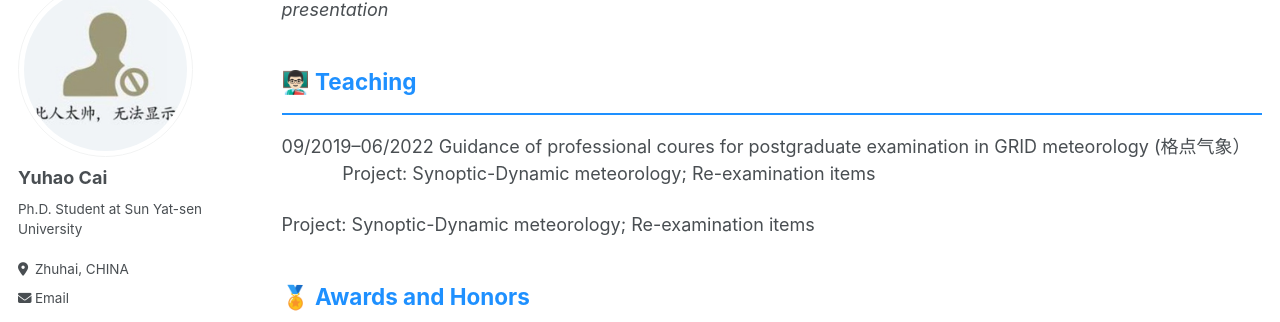
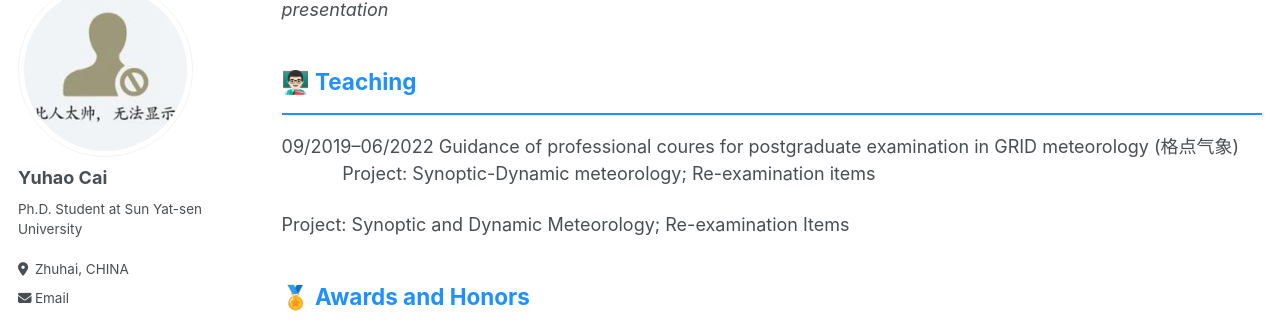
Before and after one commit to caiyh63/caiyh63.github.io, a Jekyll site: the page built from _pages/cv.md, in a window 1280 px wide and 900 px high, scrolled down 1357 px. Shown: the part 124-446 px from the top of the window. Built offline with Jekyll 4.4.1, drawn with Linux system fonts in a browser that asks for light colours; some web fonts are replaced; some of the changed text lies outside the part shown.

Commit message:
Update cv.md

```diff
--- a/_pages/cv.md
+++ b/_pages/cv.md
@@ -56,10 +56,10 @@ Thermal effect of Tibetan Plateau (snow, surface temperature) on East Asian clim
 ##  👨🏻‍🏫 <span style="color:#1E90FF">Teaching</span>
 <hr style="border: none; background-color: #1E90FF; height: 2px;"/>
 
-09/2019–06/2022 Guidance of  professional coures for postgraduate examination in GRID meteorology (格点气象）<br>
+09/2019–06/2022 Guidance of  professional coures for postgraduate examination in GRID meteorology (格点气象)<br>
 &nbsp;&nbsp;&nbsp;&nbsp;&nbsp;&nbsp;&nbsp;&nbsp;&nbsp;&nbsp;&nbsp;&nbsp;Project: Synoptic-Dynamic meteorology; Re-examination items
 
-Project: Synoptic-Dynamic meteorology; Re-examination items
+Project: Synoptic and Dynamic Meteorology; Re-examination Items
 
 ## 🏅 <span style="color:#1E90FF">Awards and Honors</span>
 <hr style="border: none; background-color: #1E90FF; height: 2px;"/>
```
Also changed, not shown: other parts of _pages/cv.md (+1 -1 lines).
